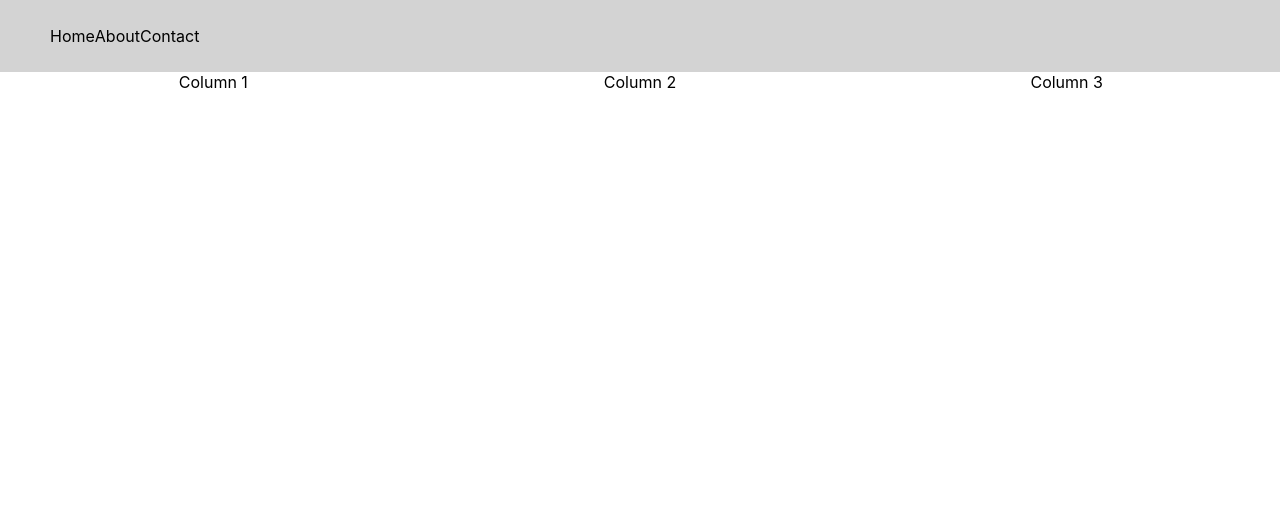
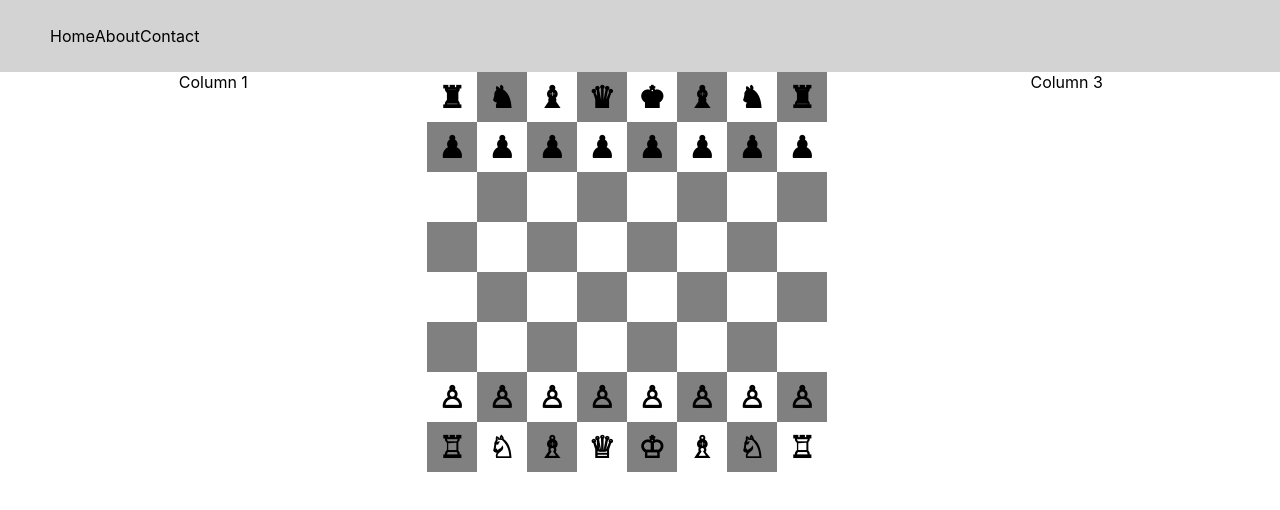
Before and after one commit to aysermir/Luna, a React (Create React App) app in the folder frontend/: page / in a window 1280 px wide. Shown: the top 510 px of the page. Built offline with nearby package versions, Linux system fonts and the light colour scheme.

Commit message:
Integrated the home page with the chess board

```diff
--- a/frontend/src/components/homepage.js
+++ b/frontend/src/components/homepage.js
@@ -1,6 +1,6 @@
 import React from "react";
 import Navbar from "./navbar";
-
+import ChessBoard from "./Chessboard";
 const HomePage = () => {
     const handleProfileClick = (columnIndex) => {
         console.log(`Clicked profile button in column ${columnIndex}`);
@@ -11,7 +11,7 @@ const HomePage = () => {
       <Navbar />
       <div style={{ display: "flex" }}>
             <div style={{ flex: 1 }}>Column 1</div>
-            <div style={{ flex: 1 }}>Column 2</div>
+            <div style={{ flex: 1 }}><ChessBoard/></div>
             <div style={{ flex: 1 }}>Column 3</div>
         </div>
     </div>
```
